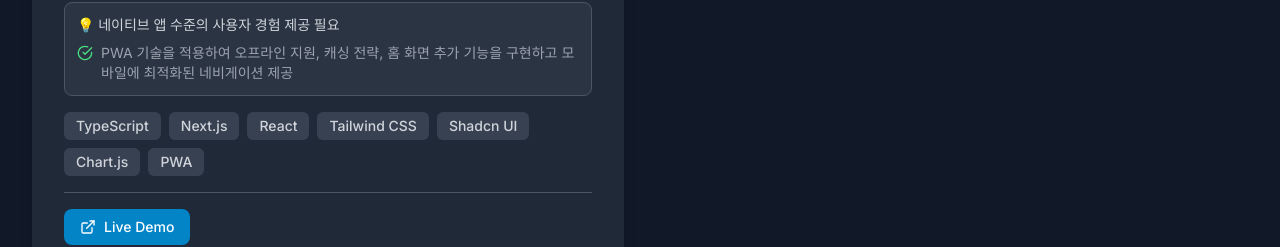
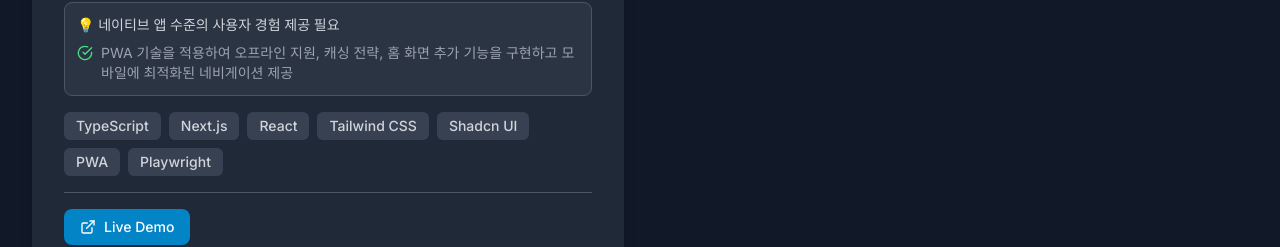
Before and after one commit to PureMax77/portfolio, a Next.js app: page / in a window 1280 px wide. Shown: the part 6823-7070 px from the top of the page. Built offline with nearby package versions, Linux system fonts and the light colour scheme.

Commit message:
fix: 사이드프로잭트 기술스택 Playwright 추가

```diff
--- a/data/sideProjects.ts
+++ b/data/sideProjects.ts
@@ -13,8 +13,8 @@
       "React",
       "Tailwind CSS",
       "Shadcn UI",
-      "Chart.js",
       "PWA",
+      "Playwright",
     ],
     role: "리더",
     liveUrl: "https://pulbat-seoridan.vercel.app",
```
Also changed, not shown: 1 other file (tests, documents, lock files or other folders).
